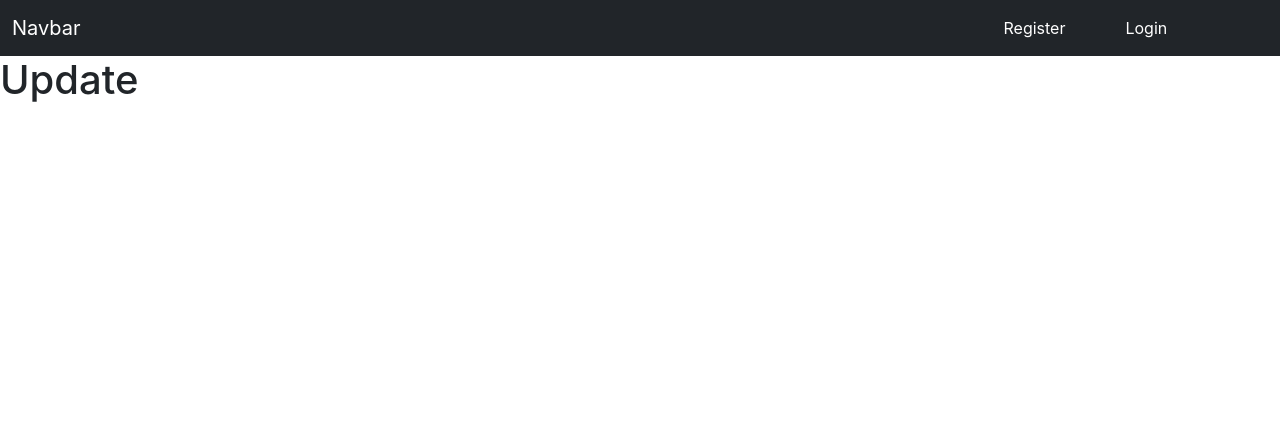
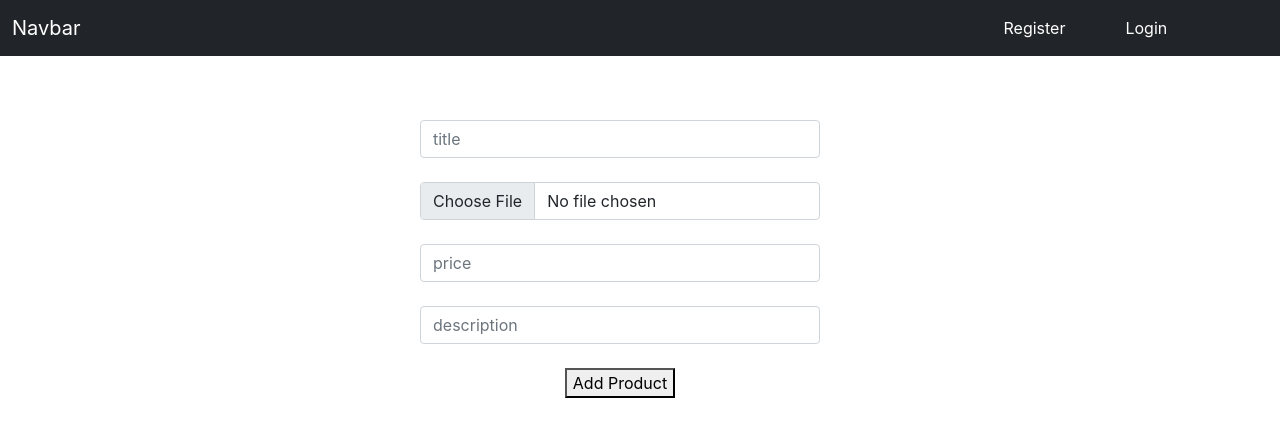
Before and after one commit to deeksha16222/ecommerce-dashboard, a React (Create React App) app: page /update in a window 1280 px wide. Shown: the top 436 px of the page. Built offline with nearby package versions, Linux system fonts and the light colour scheme.

Commit message:
update product page done

```diff
--- a/src/App.css
+++ b/src/App.css
@@ -24,24 +24,24 @@
   color: white;
 }
 
-a{
-  color:white;
+a {
+  color: white;
   text-decoration: none;
 }
 
-.navbar-nav{
-  gap:60px;
+.navbar-nav {
+  gap: 60px;
   justify-content: space-between;
 }
 
-.navbar-collapse{
+.navbar-collapse {
   flex-basis: 0%;
   flex-grow: 0.1;
   align-items: center;
 }
 
-.navbar-light .navbar-brand{
-  color:white;
+.navbar-light .navbar-brand {
+  color: white;
 }
 
 a.dropdown-toggle.nav-link {
@@ -61,6 +61,9 @@ a.dropdown-toggle.nav-link {
   color: #61dafb;
 }
 
+.usertitle {
+  color: white;
+}
 
 @keyframes App-logo-spin {
   from {
--- a/src/component/AddProduct.js
+++ b/src/component/AddProduct.js
@@ -1,24 +1,25 @@
 import React, { useState } from "react";
+import { useNavigate } from "react-router-dom";
 import Header from "./Header";
 
 export default function AddProduct() {
+  const navigate = useNavigate();
   const [title, setTitle] = useState("");
   const [file, setFile] = useState("");
   const [price, setPrice] = useState("");
   const [description, setDescription] = useState("");
-  async function AddProduct() {
-    console.warn(title, file, price, description);
-    const formData = new FormData();
-    formData.append("file", file);
-    formData.append("name", title);
-    formData.append("price", price);
-    formData.append("description", description);
+  const AddProduct = async () => {
     let result = await fetch("https://fakestoreapi.com/products", {
       method: "POST",
-      body: formData,
+      body: JSON.stringify({ title, price, file, description }),
+      headers: {
+        "Content-type": "application/json",
+      },
     });
-    alert("data has been saved");
-  }
+    result = await result.json();
+    console.warn(result);
+    navigate("/list");
+  };
   return (
     <div>
       <Header />
--- a/src/component/Header.js
+++ b/src/component/Header.js
@@ -1,13 +1,13 @@
 import React from "react";
 import { NavDropdown } from "react-bootstrap";
-
-import { Link, Navigate } from "react-router-dom";
+import { Link, useNavigate } from "react-router-dom";
 
 export default function Header() {
+  const navigate = useNavigate();
   const user = JSON.stringify(localStorage.getItem("user-info"));
   function logout() {
     localStorage.clear();
-    Navigate("/register");
+    navigate("/register");
   }
   return (
     <div>
@@ -23,7 +23,6 @@ export default function Header() {
                   <Link to="/add"> Add Product </Link>
                   <Link to="/update"> Update Product</Link>
                   <Link to="/list"> List Products </Link>
-
                 </>
               ) : (
                 <>
@@ -36,7 +35,7 @@ export default function Header() {
         </div>
         {localStorage.getItem("user-info") ? (
           <nav>
-            <NavDropdown title={user && user.name}>
+            <NavDropdown className="usertitle" title="User">
               <NavDropdown.Item onClick={logout}> Logout </NavDropdown.Item>
             </NavDropdown>
           </nav>
--- a/src/component/ProductList.js
+++ b/src/component/ProductList.js
@@ -9,7 +9,7 @@ export default function ProductList() {
       .then((result) => {
         setShow(result);
       });
-  });
+  },[]);
   console.warn("data", show);
   return (
     <div>
--- a/src/component/Register.js
+++ b/src/component/Register.js
@@ -6,7 +6,7 @@ export default function Register() {
   const navigate = useNavigate();
   useEffect(() => {
     if (localStorage.getItem("user-info")) {
-      navigate("/add");
+      navigate("/list");
     }
   }, []);
   const [name, setName] = useState("");
@@ -15,7 +15,7 @@ export default function Register() {
 
   async function signUp() {
     let item = { name, password, email };
-    console.warn(name, password, email);
+
     let result = await fetch("https://reqres.in/api/register", {
       method: "POST",
       headers: {
@@ -26,9 +26,9 @@ export default function Register() {
     });
     result = await result.json();
     localStorage.setItem("user-info", JSON.stringify(result));
+
     navigate("/add");
   }
-
   return (
     <>
       <Header />
--- a/src/component/UpdateProduct.js
+++ b/src/component/UpdateProduct.js
@@ -1,11 +1,48 @@
-import React from "react";
+import React, {useState} from "react";
 import Header from "./Header";
+import { useNavigate } from "react-router-dom";
 
 export default function UpdateProduct() {
+  const navigate = useNavigate();
+  const [title, setTitle] = useState("");
+  const [file, setFile] = useState("");
+  const [price, setPrice] = useState("");
+  const [description, setDescription] = useState("");
   return (
     <div>
       <Header />
-      <h1> Update </h1>
-    </div>
+          <div className="col-sm6 offset-sm-3">
+            <br />
+            <input
+              type="text"
+              className="form-control"
+              placeholder="title"
+              onChange={(e) => setTitle(e.target.value)}
+            />{" "}
+            <br />
+            <input
+              type="file"
+              className="form-control"
+              placeholder="file"
+              onChange={(e) => setFile(e.target.value)}
+            />{" "}
+            <br />
+            <input
+              type="text"
+              className="form-control"
+              placeholder="price"
+              onChange={(e) => setPrice(e.target.value)}
+            />{" "}
+            <br />
+            <input
+              type="text"
+              className="form-control"
+              placeholder="description"
+              onChange={(e) => setDescription(e.target.value)}
+            />{" "}
+            <br />
+            <button> Add Product </button>
+          </div>
+        </div>
   );
 }
```
